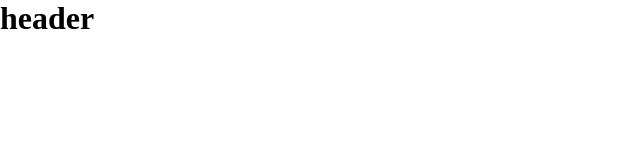
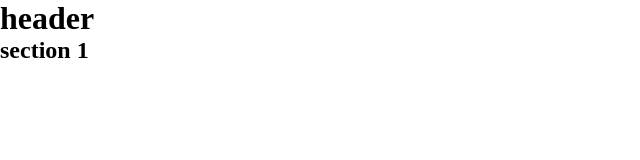
Before and after one commit to alitajik88/first-project, a plain HTML site: page index.html in a window 1280 px wide. Shown: the whole page, without its empty margins (0-640 px from the left). Drawn offline with Linux system fonts and the light colour scheme.

Commit message:
section 1 added

```diff
--- a/index.html
+++ b/index.html
@@ -13,5 +13,11 @@
             header
         </h1>
     </header>
+
+    <section>
+        <h2>
+            section 1
+        </h2>
+    </section>
 </body>
 </html>
```
